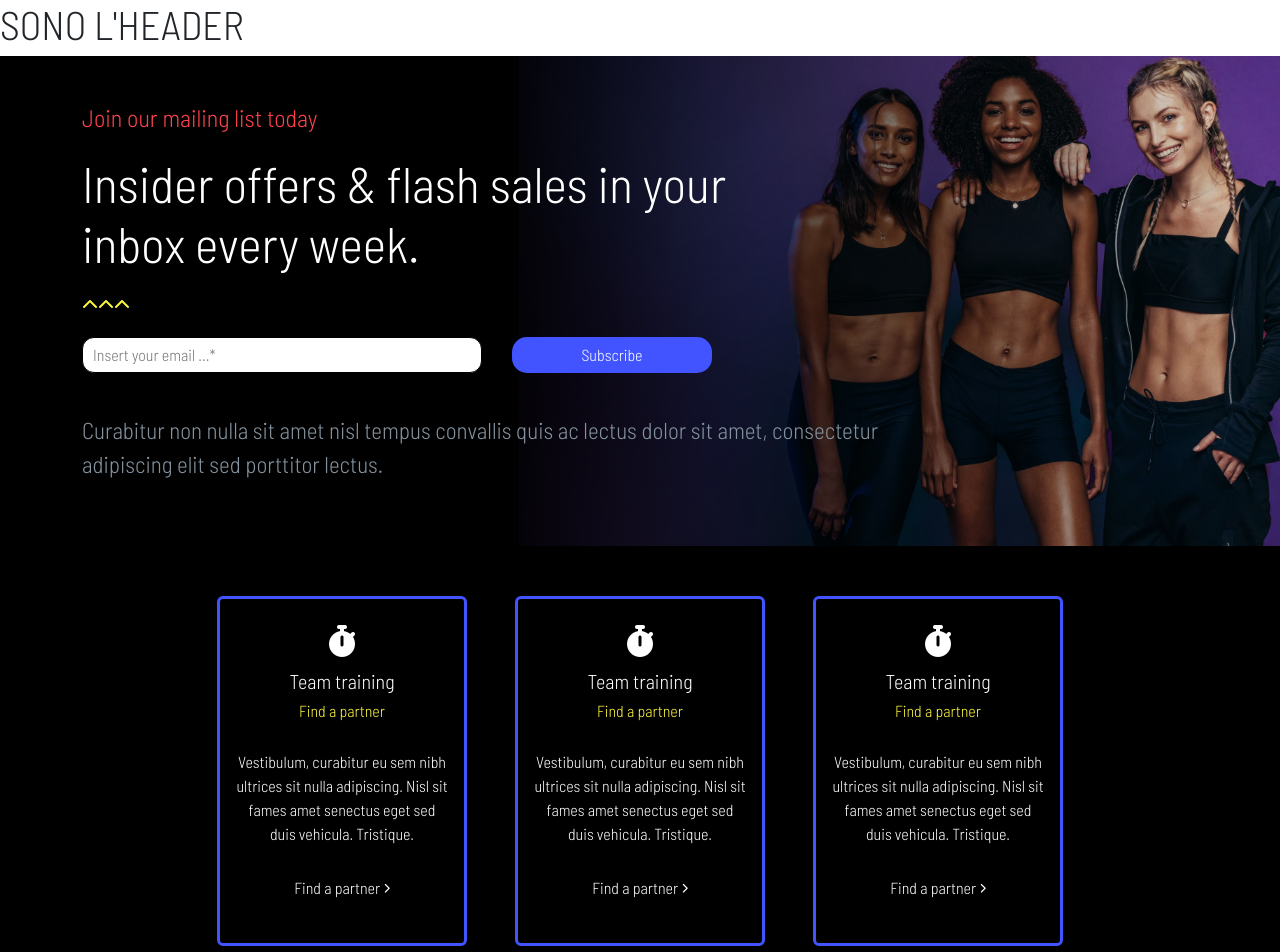
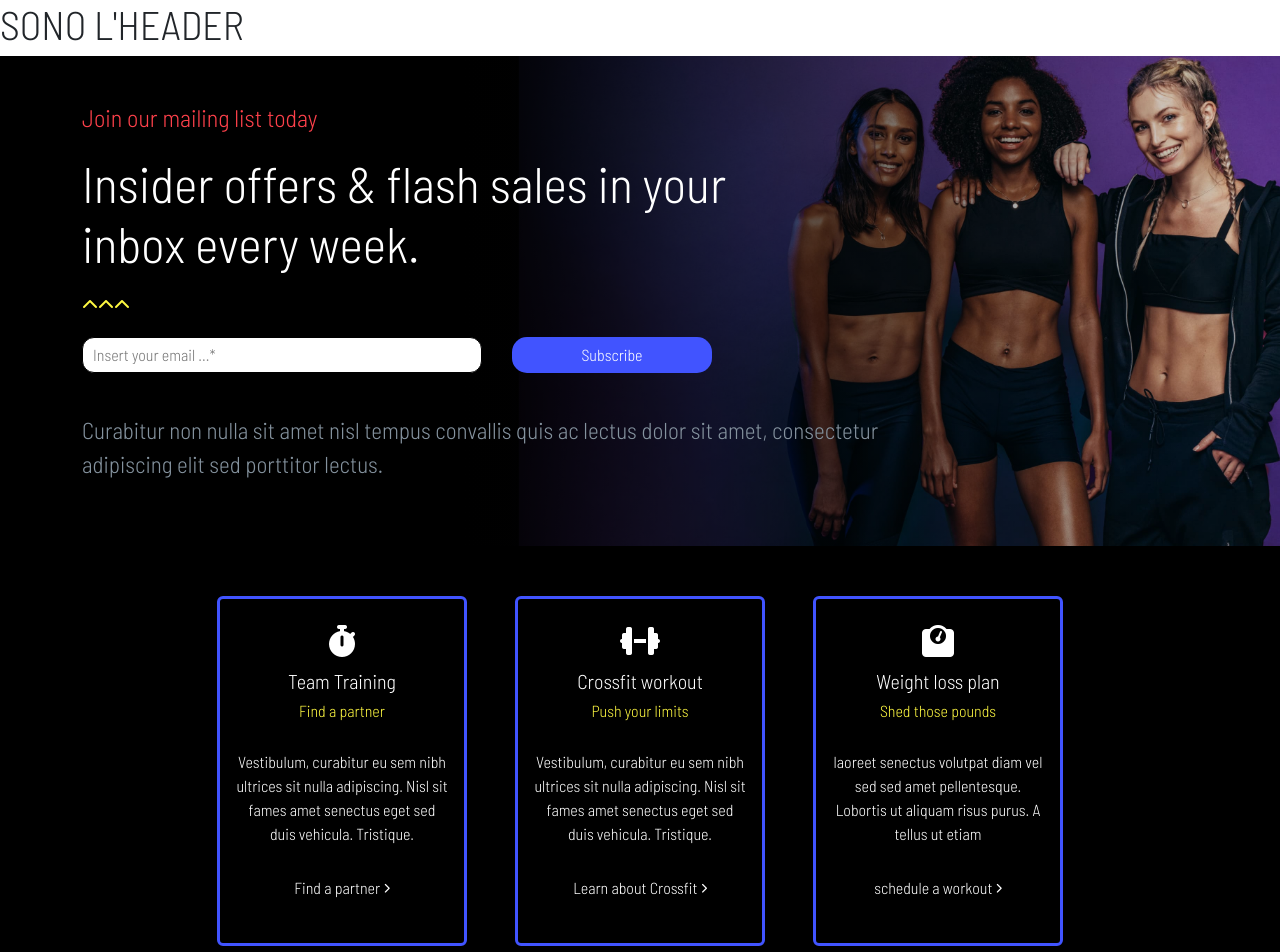
Before and after one commit to emilianogastaldo/proj-html-vuejs, a Vue app: page / in a window 1280 px wide. Shown: the top 952 px of the page. Built offline with nearby package versions, Linux system fonts and the light colour scheme.

Commit message:
added dynamic data

```diff
--- a/src/components/main/SubscribePlanCard.vue
+++ b/src/components/main/SubscribePlanCard.vue
@@ -1,20 +1,29 @@
 <script>
+import { subPlan } from '../../data/index';
 export default {
-    name: 'SubscribePlanCard'
+    name: 'SubscribePlanCard',
+    data: () => ({
+        subPlan
+    }),
+    props: {
+        icon: String,
+        title: String,
+        subtitle: String,
+        paragrph: String,
+        link: String,
+        url: String
+    }
 }
 </script>
 
 <template>
-    <div class="col">
-        <div class="card text-center">
-            <div class="icona"><i class="fa-solid fa-stopwatch fa-2xl"></i></div>
-            <div class="card-body">
-                <h5 class="card-title">Team training</h5>
-                <h6>Find a partner</h6>
-                <p class="card-text">Vestibulum, curabitur eu sem nibh ultrices sit nulla adipiscing. Nisl sit
-                    fames amet senectus eget sed duis vehicula. Tristique.</p>
-                <a href="#">Find a partner <span><i class="fa-solid fa-chevron-right fa-2xs"></i></span></a>
-            </div>
+    <div class="card text-center">
+        <div class="icona"><i class="fa-solid fa-stopwatch fa-2xl" :class="icon"></i></div>
+        <div class="card-body">
+            <h5 class="card-title">{{ title }}</h5>
+            <h6>{{ subtitle }}</h6>
+            <p class="card-text">{{ paragrph }}</p>
+            <a href="#">{{ link }} <span><i class="fa-solid fa-chevron-right fa-2xs"></i></span></a>
         </div>
     </div>
 </template>
```
